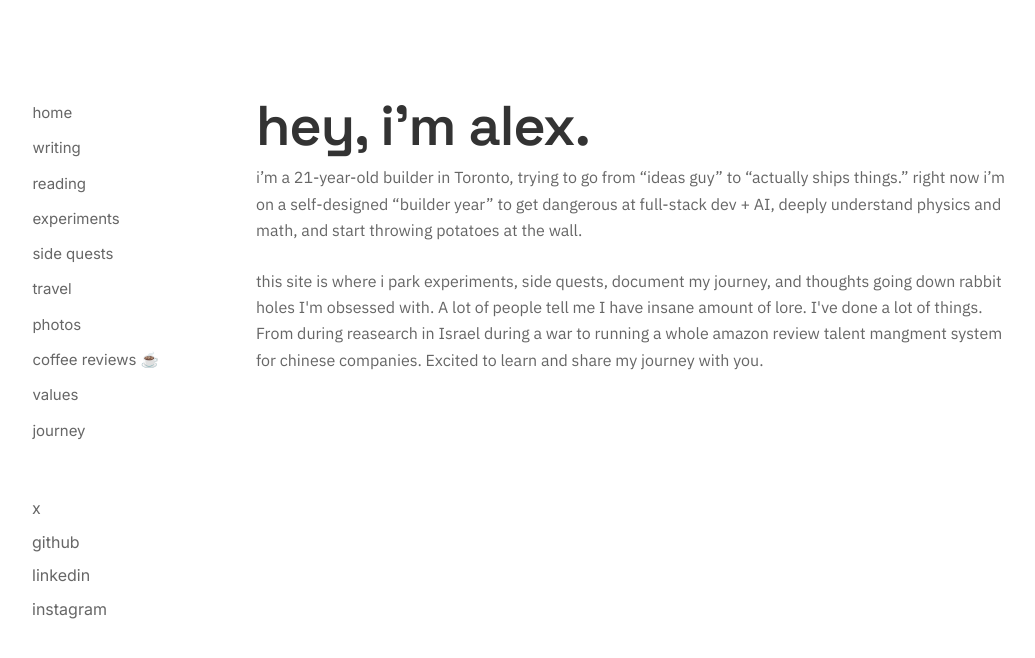
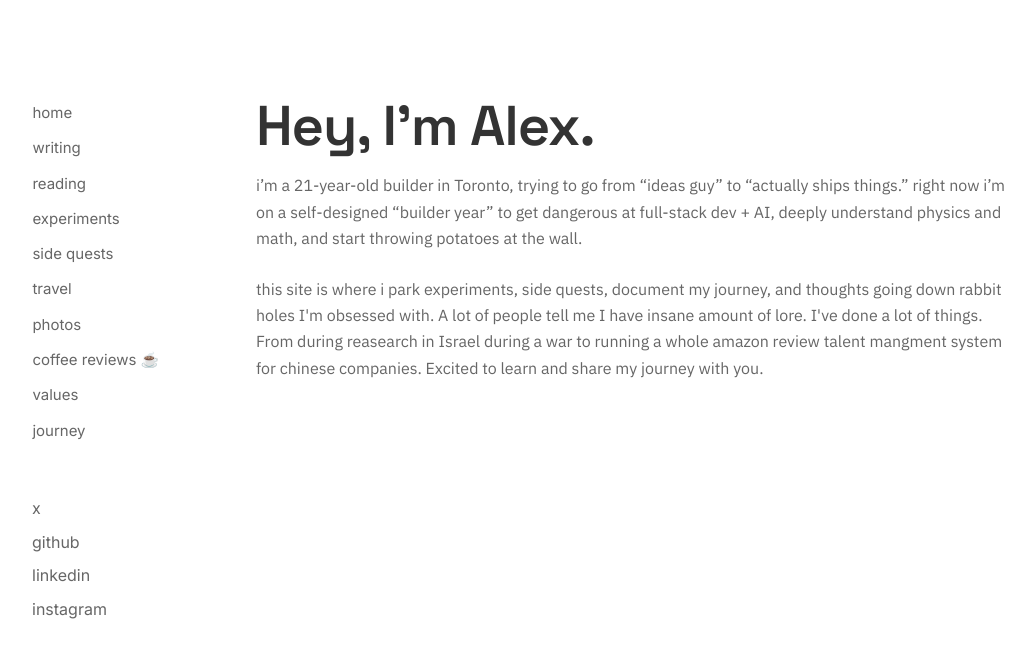
Before and after one commit to alexshibu1/alexshibu.com, a Next.js app: page / in a window 1280 px wide. Shown: the top 658 px of the page, without its empty margins (32-1067 px from the left). Built offline with nearby package versions, Linux system fonts and the light colour scheme.

Commit message:
landing page fix

```diff
--- a/app/globals.css
+++ b/app/globals.css
@@ -228,9 +228,8 @@ body {
 
   letter-spacing: -0.02em;
 
-  text-transform: lowercase;
-
   margin-top: 4rem;
+  padding-bottom: 0.5rem;
 }
 
 .hero-subline {
```
